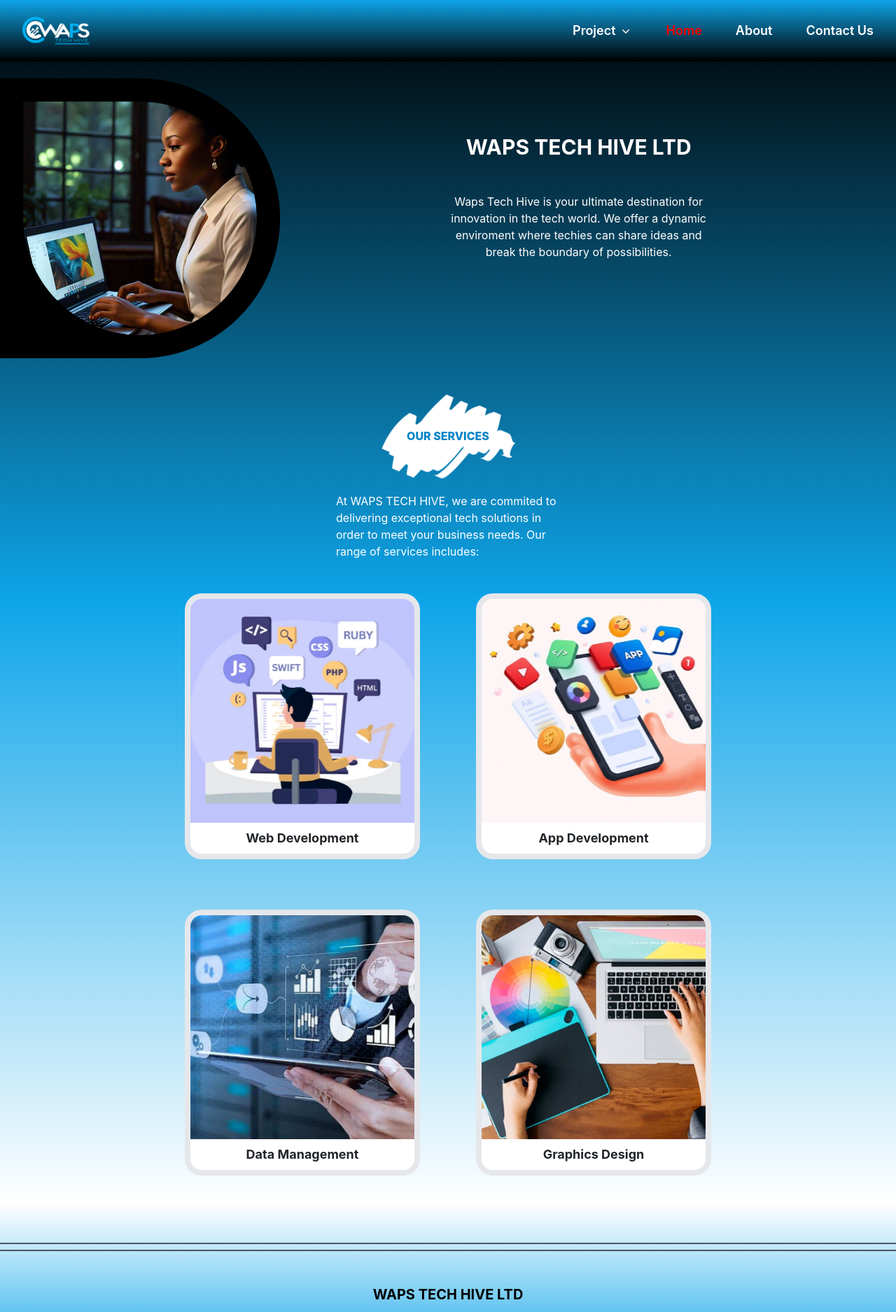
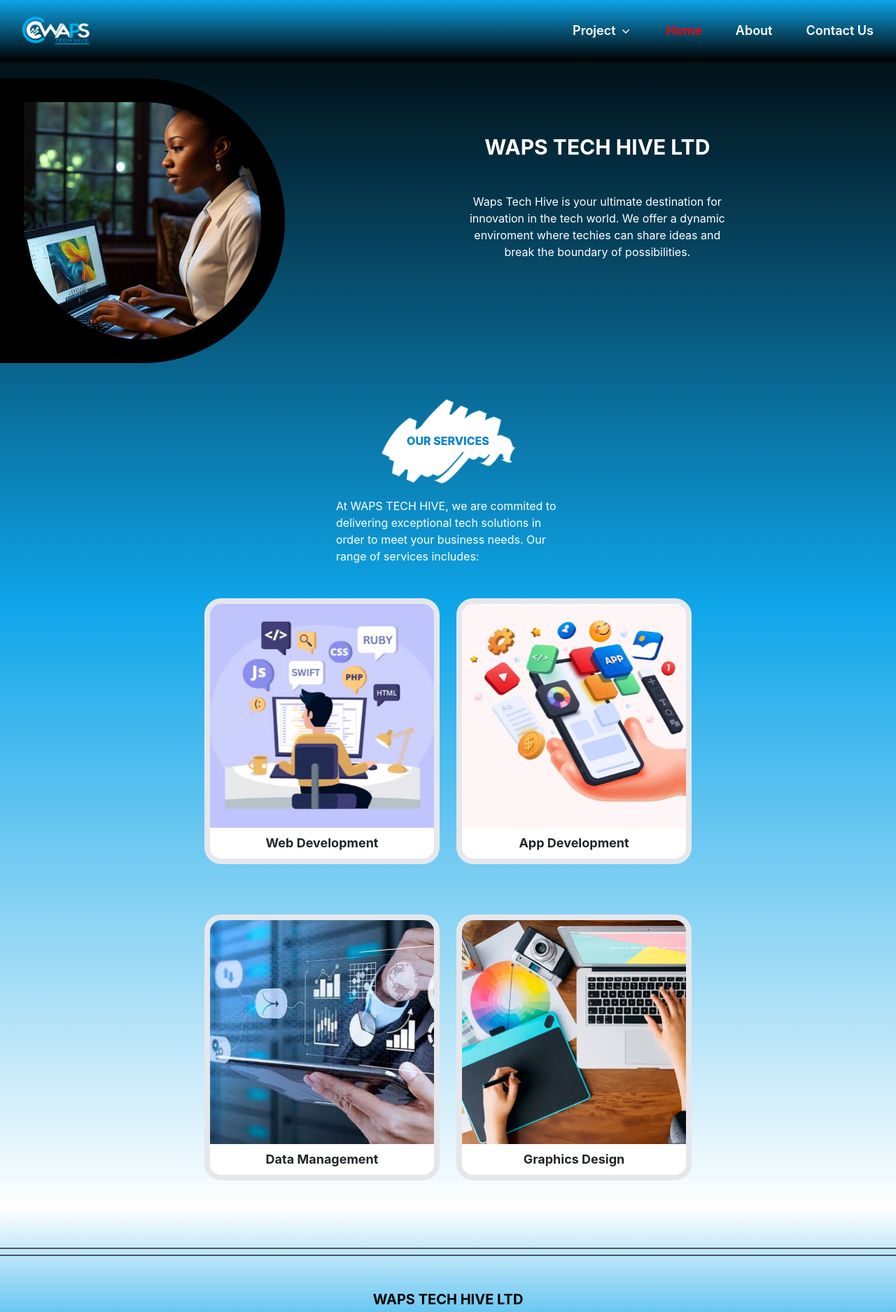
Before and after one commit to Wappyking/WapsTechHive_client, a React (Create React App) app: page / in a window 1280 px wide. Shown: the top 1875 px of the page at 70% size. Built offline with nearby package versions, Linux system fonts and the light colour scheme.

Commit message:
correction

```diff
--- a/src/pages/Apps.js
+++ b/src/pages/Apps.js
@@ -16,14 +16,14 @@ export default function Apps() {
   return (
     <>
       <Navbar page="project" />
-      <div className="pt-28 h-screen bg-gradient-to-b from-black to-sky-500 flex flex-col gap-10 content-center">
+      <div className="pt-28 h-screen bg-gradient-to-b from-black to-sky-500 flex flex-col gap-10 content-center px-2">
         <h6
           style={{
             fontSize: 30,
             color: "white",
             alignSelf: "center",
           }}
-          className="font-bold w-96 text-center"
+          className="font-bold w-full sm:w-96 text-center"
         >
           APPS
         </h6>
@@ -33,7 +33,7 @@ export default function Apps() {
 
             color: "white",
           }}
-          className="w-96 px-2 text-center"
+          className="w-full sm:w-96 px-2 text-center"
         >
           At Waps Tech Hive, we pride ourselves on creating applications that
           cater to your various range of needs. Our portfolio includes:
@@ -41,8 +41,8 @@ export default function Apps() {
 
         <div className="flex content-center justify-center">
           <div
-            className="flex flex-row content-center gap-3  justify-between items-center
-        bg-gradient-to-r from-sky-500 to-white m-3 p-2 lg:w-2/3 rounded-2xl px-3 border-2 border-black border-solid"
+            className="flex flex-col sm:flex-row content-center gap-3 justify-between items-center
+        bg-gradient-to-r from-sky-500 to-white m-3 p-2 w-full sm:lg:w-2/3 rounded-2xl px-3 border-2 border-black border-solid"
             data-aos="fade-right"
             data-aos-duration="900"
           >
@@ -53,13 +53,14 @@ export default function Apps() {
               </h6>
             </div>
 
-            <Link
+            <a
               className="text-center font-bold  bg-green-700 p-2 text-white rounded-2xl"
-              to="/green-luck-app"
+              href="https://greenlucktips.com/download-app"
+              target="_blank"
             >
               {" "}
-              See More
-            </Link>
+              Download
+            </a>
           </div>
         </div>
       </div>
--- a/src/pages/ContactUs.js
+++ b/src/pages/ContactUs.js
@@ -10,21 +10,22 @@ export default function ContactUs() {
       <Navbar page="contact us" />
       <div
         className="pt-28
-      h-screen
+      min-h-screen
       bg-gradient-to-b
        from-black
-       to-sky-500 flex
+       to-sky-500
        flex-col gap-10
        content-center
-       flex-wrap"
+       flex-wrap flex w-full px-2 pb-10"
       >
+        <div className="flex flex-col gap-5 w-full">
           <h6
             style={{
               fontSize: 30,
               color: "white",
               alignSelf: "center",
             }}
-          className="font-bold w-96 text-center mt-10"
+            className="font-bold w-full sm:w-96 text-center mt-10"
           >
             CONTACT US
           </h6>
@@ -34,11 +35,11 @@ export default function ContactUs() {
 
               color: "white",
             }}
-          className="w-96 px-2 text-center"
+            className="w-full sm:w-96 px-2 text-center"
           >
-          Waps Tech Hive is your ultimate destination for innovation in the tech
-          world. We offer a dynamic enviroment where techies can share ideas and
-          break the boundary of possibilities.
+            Waps Tech Hive is your ultimate destination for innovation in the
+            tech world. We offer a dynamic enviroment where techies can share
+            ideas and break the boundary of possibilities.
           </p>
           <p
             style={{
@@ -46,15 +47,18 @@ export default function ContactUs() {
 
               color: "white",
             }}
-          className="w-96 px-2 text-center"
+            className="w-full sm:w-96 px-2 text-center"
           >
             For Enquiries or Complaints: <br />
             EMAIL : Admin@wapstechhive.com <br />
             <br />
             or fill the contact form below
           </p>
+        </div>
 
+        <div className="flex w-full justify-center">
           <ContactForm />
+        </div>
         {/* <Form /> */}
       </div>
     </>
--- a/src/pages/Home.js
+++ b/src/pages/Home.js
@@ -15,21 +15,20 @@ export default function Home() {
       <Navbar page="home" />
       <AdsComponent />
 
-      <main class="  bg-gradient-to-b from-black via-sky-500 to-white h-auto pb-10 flex flex-wrap pt-28">
+      <main class="bg-gradient-to-b from-black via-sky-500 to-white h-auto pb-10 flex flex-wrap pt-28 overflow-x-hidden w-screen">
         <div
-          className=" flex"
+          className="flex w-full md:w-1/3 pr-5 max-w-full"
           data-aos="fade-right"
           data-aos-duration="900"
           data-aos-delay="300"
         >
           <img
             src="./header.png"
-            style={{ height: 400 }}
-            className=" self-start inline-flex lg:h-500 "
+            className="self-start inline-flex  h-auto  w-full object-cover max-w-full"
           />
         </div>
         <div
-          className=" w-screen  gap-5 mt-20 flex-col flex flex-wrap  content-center justify-items-center sm:w-screen lg:w-2/3 md:w-1/2"
+          className="w-full gap-5 mt-20 flex-col flex flex-wrap content-center justify-items-center px-2 lg:w-2/3 md:w-1/2"
           data-aos="fade-left"
           data-aos-duration="900"
           data-aos-delay="300"
@@ -40,7 +39,7 @@ export default function Home() {
               color: "white",
               alignSelf: "center",
             }}
-            className="font-bold w-96 text-center"
+            className="font-bold w-full sm:w-96 text-center"
           >
             WAPS TECH HIVE LTD
           </h6>
@@ -50,7 +49,7 @@ export default function Home() {
 
               color: "white",
             }}
-            className="w-96 px-2 text-center"
+            className="w-full sm:w-96 px-2 text-center"
           >
             Waps Tech Hive is your ultimate destination for innovation in the
             tech world. We offer a dynamic enviroment where techies can share
@@ -59,7 +58,7 @@ export default function Home() {
         </div>
 
         <div
-          className=" content-center justify-center items-center w-screen justify-items-center flex mt-5 mb-3"
+          className="content-center justify-center items-center w-full justify-items-center flex mt-5 mb-3"
           data-aos="zoom-in"
           data-aos-duration="800"
           data-aos-delay-300
@@ -69,23 +68,23 @@ export default function Home() {
             OUR SERVICES
           </h6>
         </div>
-        <div className="flex justify-center content-center w-screen">
-          <p className="w-80 mx-20 text-white place-content-center">
+        <div className="flex justify-center content-center w-full px-2">
+          <p className="w-full sm:w-80 text-white place-content-center">
             At WAPS TECH HIVE, we are commited to delivering exceptional tech
             solutions in order to meet your business needs. Our range of
             services includes:
           </p>
         </div>
-        <div className="flex flex-col justify-center content-center w-screen items-center gap-6">
-          <div className="flex-row flex justify-center w-screen mt-5 flex-wrap gap-20 ">
+        <div className="flex flex-col justify-center content-center w-full items-center gap-6 px-2">
+          <div className="flex-row flex justify-center w-full mt-5 flex-wrap gap-4 sm:gap-20 ">
             <div
-              className="bg-white  border-8 rounded-3xl shadow-black"
+              className="bg-white border-8 rounded-3xl shadow-black max-w-full"
               data-aos="fade-right"
               data-aos-duration="900"
             >
               <img
                 src="../webdev.png"
-                className="h-80 self-center rounded-t-2xl"
+                className="h-40 sm:h-80 self-center rounded-t-2xl w-full object-cover max-w-full"
               />
               <h6 className="text-center text-lg font-bold py-2">
                 Web Development
@@ -93,13 +92,13 @@ export default function Home() {
             </div>
 
             <div
-              className="bg-white  border-8 rounded-3xl"
+              className="bg-white border-8 rounded-3xl max-w-full"
               data-aos="fade-left"
               data-aos-duration="900"
             >
               <img
                 src="../appdev.png"
-                className="h-80 self-center rounded-t-2xl"
+                className="h-40 sm:h-80 self-center rounded-t-2xl w-full object-cover max-w-full"
               />
               <h6 className="text-center text-lg font-bold py-2">
                 App Development
@@ -107,28 +106,28 @@ export default function Home() {
             </div>
             {/* </ScrollAnimation> */}
           </div>
-          <div className="flex-row flex gap-20 w-screen mt-5 justify-center flex-wrap">
+          <div className="flex-row flex gap-4 sm:gap-20 w-full mt-5 justify-center flex-wrap">
             <div
-              className="bg-white  border-8 rounded-3xl"
+              className="bg-white border-8 rounded-3xl max-w-full"
               data-aos="fade-right"
               data-aos-duration="900"
             >
               <img
                 src="../dataman.png"
-                className="h-80 self-center rounded-t-2xl"
+                className="h-40 sm:h-80 self-center rounded-t-2xl w-full object-cover max-w-full"
               />
               <h6 className="text-center text-lg font-bold py-2">
                 Data Management
               </h6>
             </div>
             <div
-              className="bg-white  border-8 rounded-3xl"
+              className="bg-white border-8 rounded-3xl max-w-full"
               data-aos="fade-left"
               data-aos-duration="900"
             >
               <img
                 src="../graphic.png"
-                className="h-80 self-center rounded-t-2xl"
+                className="h-40 sm:h-80 self-center rounded-t-2xl w-full object-cover max-w-full"
               />
               <h6 className="text-center text-lg font-bold py-2">
                 Graphics Design
```
Also changed, not shown: src/components/ContactForm.js (+14 -14 lines). Lines whose indentation alone changed are shown as unchanged.
